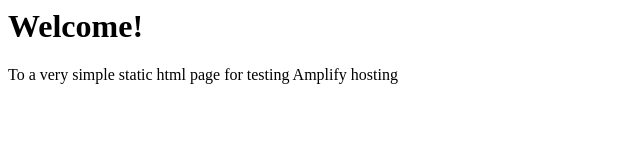
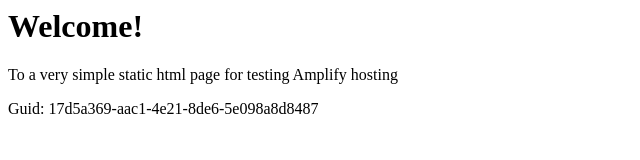
Before and after one commit to aws-aemilia-sin/Github-PR-Commit-Integration-Test-DoNotTouch-Gith-P5X5MO5I-v1-preprod-ap-southeast-1, a website: page src/index.html in a window 1280 px wide. Shown: the whole page, without its empty margins (0-640 px from the left). Drawn offline with Linux system fonts and the light colour scheme.

Commit message:
commit from integ tests

```diff
--- a/src/index.html
+++ b/src/index.html
@@ -1,3 +1,5 @@
+
+
 <html lang="en">
 
 <head>
@@ -10,6 +12,6 @@
 <body>
     <h1>Welcome!</h1>
     <p>To a very simple static html page for testing Amplify hosting</p>
-</body>
+    <p>Guid: 17d5a369-aac1-4e21-8de6-5e098a8d8487</p></body>
 
 </html>
```
